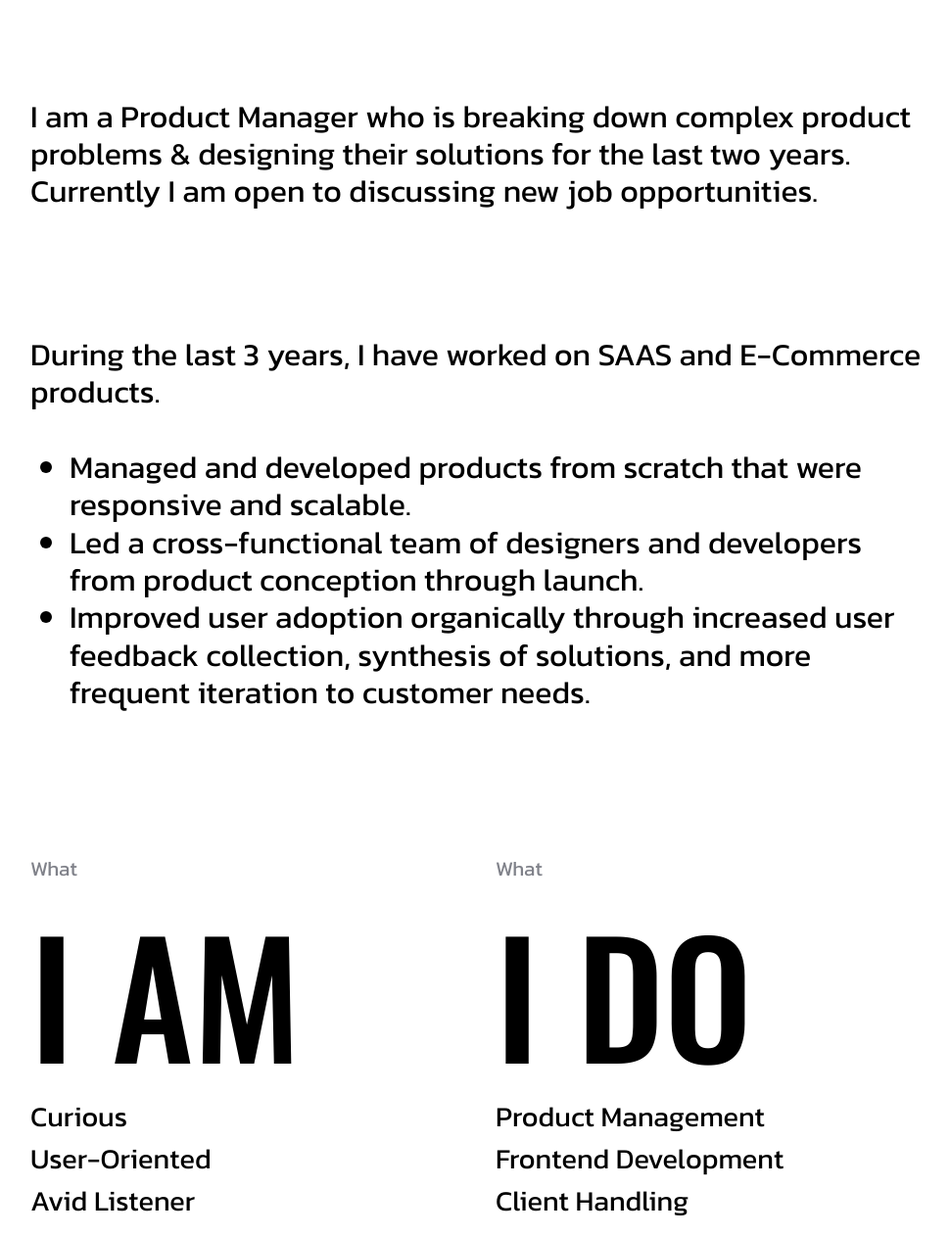
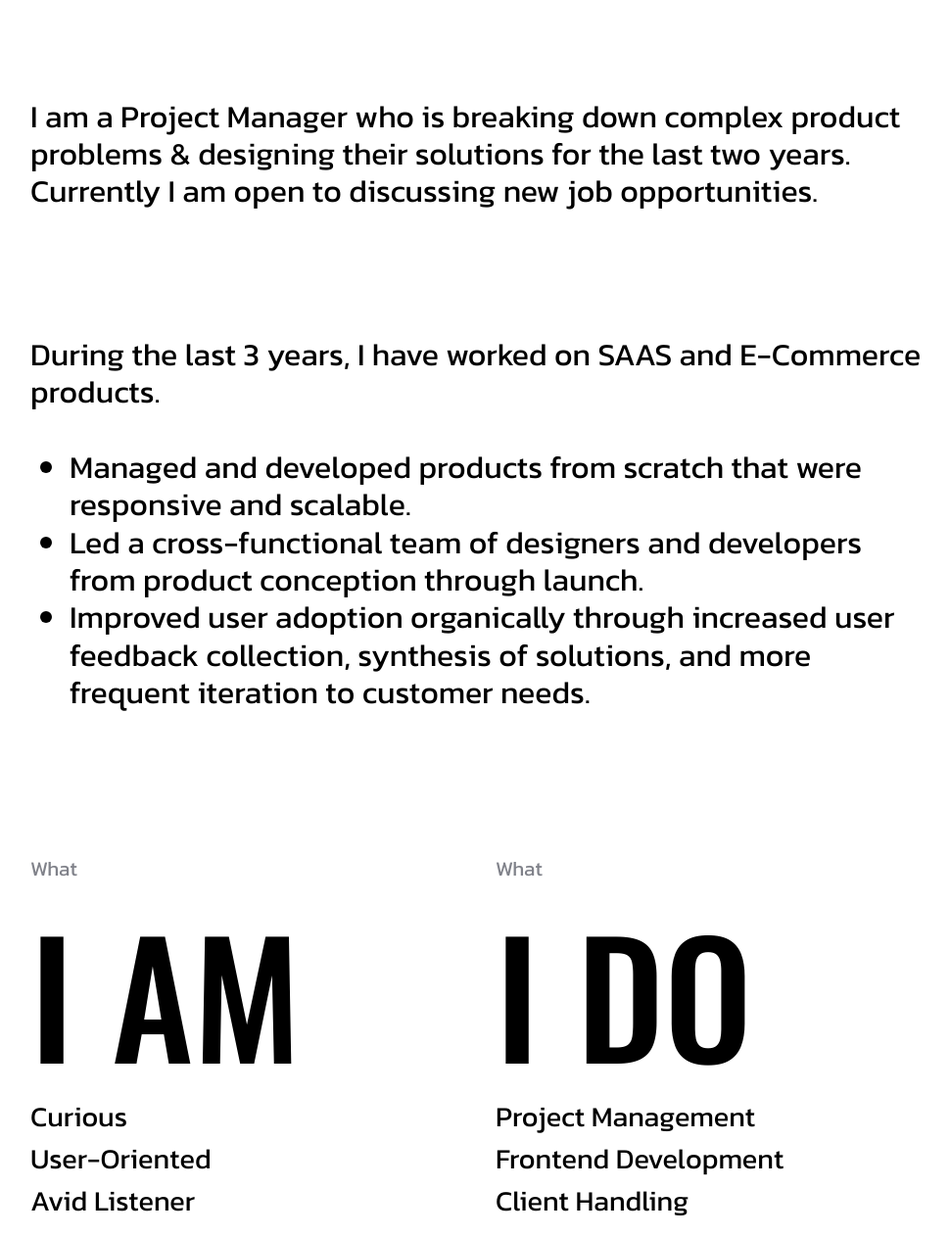
Before and after one commit to akshityagi/akshityagi.github.io, a plain HTML site: page index.html in a window 1280 px wide. Shown: the part 498-1760 px from the top of the page at 98% size, without its empty margins (244-1214 px from the left). Drawn offline with nearby package versions, Linux system fonts and the light colour scheme.

Commit message:
position edits

```diff
--- a/index.html
+++ b/index.html
@@ -33,7 +33,7 @@
 					<div class="heading col-12 offset-md-2 col-md-10">
 						<p class="my-0">Hi I'm</p>
 						<h1 id="shift">AKSHI TYAGI</h1>
-						<h5 class="pad">I am a Product Manager who is breaking down complex product problems & designing their solutions for the last two years. Currently I am open to discussing new job opportunities.
+						<h5 class="pad">I am a Project Manager who is breaking down complex product problems & designing their solutions for the last two years. Currently I am open to discussing new job opportunities.
 						<h5>During the last 3 years, I have worked on SAAS and E-Commerce products. <br/> <br/>
 							<ul>
 								<li>Managed and developed products from scratch that were responsive and scalable. </li>
@@ -50,7 +50,7 @@
 							<div class="pad col-12 col-lg-6">
 								<p>What</p>
 								<h3>I DO</h3>
-								<h4>Product Management <br/>Frontend Development <br/>Client Handling</h4>
+								<h4>Project Management <br/>Frontend Development <br/>Client Handling</h4>
 							</div>
 						</div>
 
```
Also changed, not shown: 1 other file.
